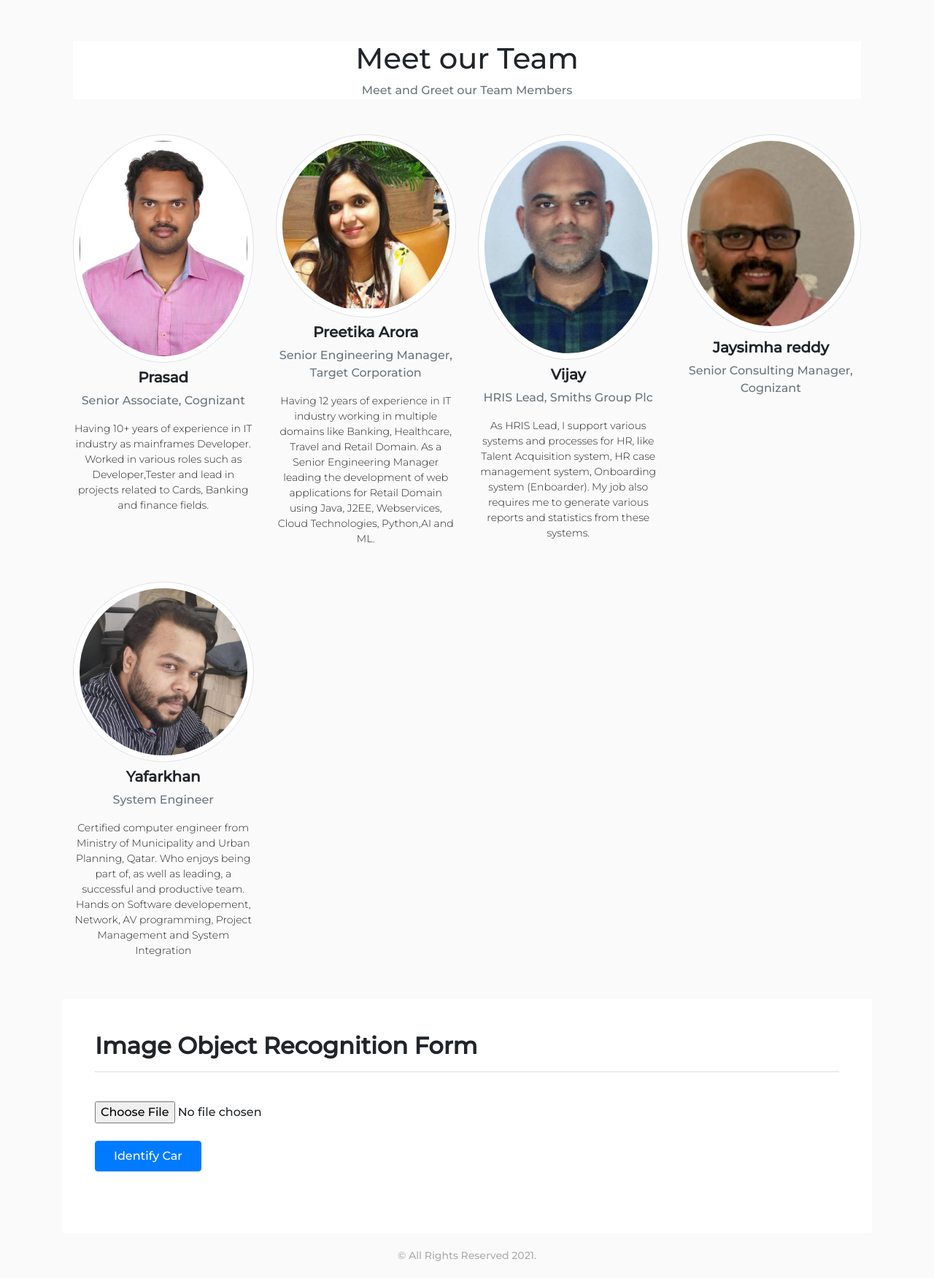
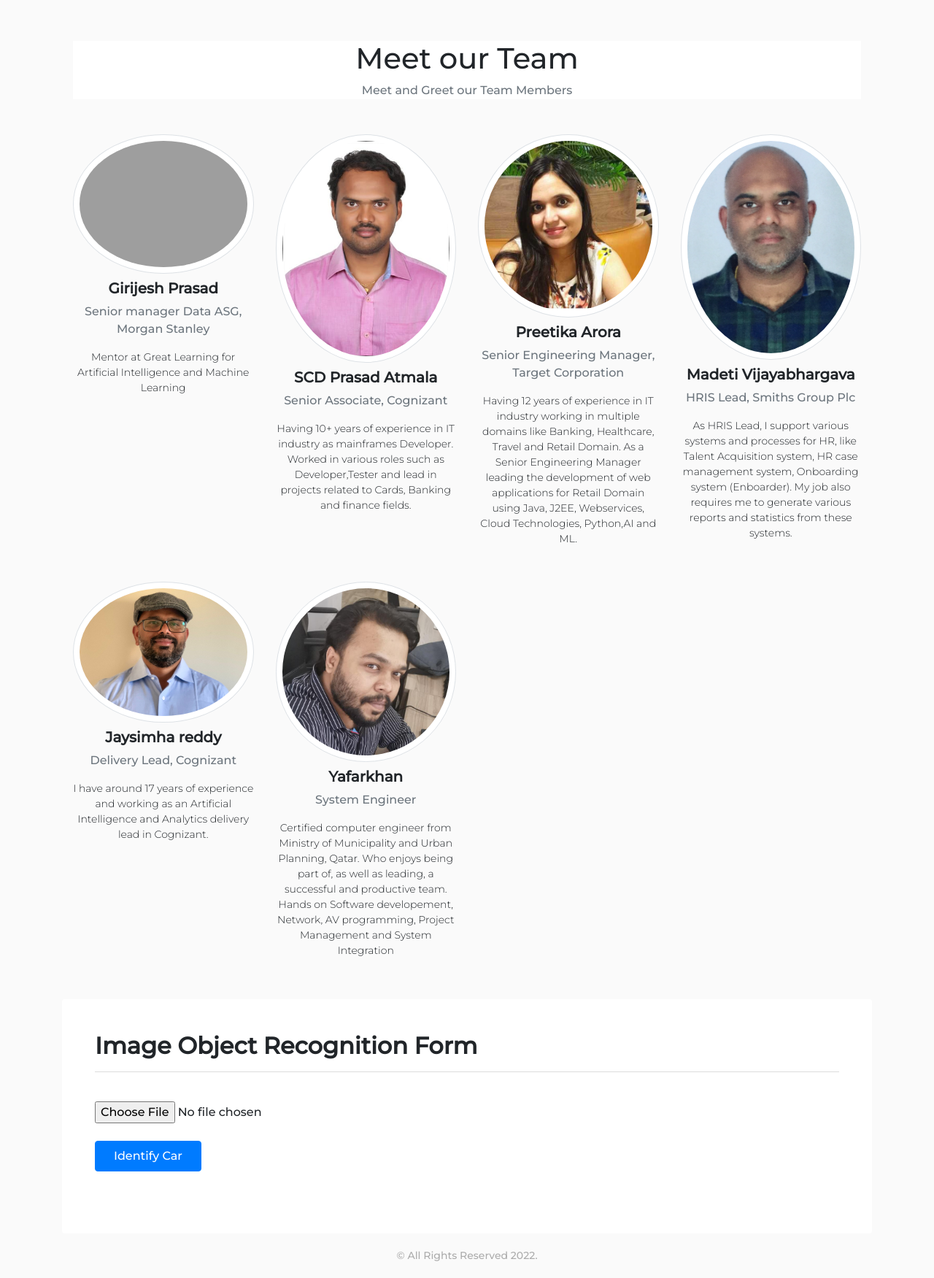
Before and after one commit to ascd-prasad/autovision, a Flask app: template templates/home.html in a window 1280 px wide. Shown: the part 632-2383 px from the top of the page at 73% size. Run offline with Flask 2, Linux system fonts and the light colour scheme; the template is opened without the code that fills it, so the values that code supplies are empty; parts of the project's set-up code (start-up, migrations or seed data) failed here and were passed over; some libraries are stand-ins or nearby versions; grey boxes are pictures that could not be loaded.

Commit message:
Modified UI

```diff
--- a/templates/home.html
+++ b/templates/home.html
@@ -75,10 +75,21 @@
                 <div class="row">
                     <div class="col-md-6 col-lg-3">
                         <div class="img-block mb-5">
+                            <img src="{{url_for('static',filename='images/Girijesh.jpeg')}}"
+                                 class="img-fluid  img-thumbnail rounded-circle" alt="image1">
+                            <div class="content mt-2">
+                                <h4>Girijesh Prasad</h4>
+                                <p class="text-muted">Senior manager Data ASG, Morgan Stanley</p>
+                                <p class="short-text">Mentor at Great Learning for Artificial Intelligence and Machine Learning</p>
+                            </div>
+                        </div>
+                    </div>
+                    <div class="col-md-6 col-lg-3">
+                        <div class="img-block mb-5">
                             <img src="{{url_for('static',filename='images/Prasad.jpeg')}}"
                                 class="img-fluid  img-thumbnail rounded-circle" alt="image1">
                             <div class="content mt-2">
-                                <h4>Prasad</h4>
+                                <h4>SCD Prasad Atmala</h4>
                                 <p class="text-muted">Senior Associate, Cognizant</p>
                                 <p class="short-text">Having 10+ years of experience in IT industry as mainframes Developer.
                                     Worked in various roles such as Developer,Tester and lead in projects related to Cards, Banking and finance fields.</p>
@@ -103,7 +114,7 @@
                             <img src="{{url_for('static',filename='images/vijaya.png')}}"
                                 class="img-fluid  img-thumbnail rounded-circle" alt="image1">
                             <div class="content mt-2">
-                                <h4>Vijay</h4>
+                                <h4>Madeti Vijayabhargava</h4>
                                 <p class="text-muted">HRIS Lead, Smiths Group Plc</p>
                                 <p class="short-text">As HRIS Lead, I support various systems and processes for HR, like Talent Acquisition system, HR case management system, Onboarding system (Enboarder). My job also requires me to generate various reports and statistics from these systems.</p>
                             </div>
@@ -111,12 +122,12 @@
                     </div>
                     <div class="col-md-6 col-lg-3">
                         <div class="img-block mb-5">
-                            <img src="{{url_for('static',filename='images/Jaysimha.png')}}"
+                            <img src="{{url_for('static',filename='images/Jaysimha.jpeg')}}"
                                 class="img-fluid  img-thumbnail rounded-circle" alt="image1">
                             <div class="content mt-2">
                                 <h4>Jaysimha reddy</h4>
-                                <p class="text-muted">Senior Consulting Manager, Cognizant</p>
-                                <p class="short-text"></p>
+                                <p class="text-muted">Delivery Lead, Cognizant</p>
+                                <p class="short-text">I have around 17 years of experience and working as an Artificial Intelligence and Analytics delivery lead in Cognizant.</p>
                             </div>
                         </div>
                     </div>
@@ -167,7 +178,7 @@
 
     <div class="container">
         <div id="footer-wrapper">
-            &copy; All Rights Reserved 2021.
+            &copy; All Rights Reserved 2022.
         </div>
     </div>
 <!--    <form action="upload" method="post" enctype="multipart/form-data">-->
@@ -197,8 +208,8 @@
         reader.onload = function (event) {
             var img = document.getElementById('imagen');
             img.src = event.target.result;
-            img.width = 500;
-            img.height = 500;
+            img.width = 1500;
+            img.height = 1500;
         }
         reader.readAsDataURL(file);
     }
--- a/templates/login.html
+++ b/templates/login.html
@@ -52,7 +52,7 @@
                 </div>
             </div>
             <div id="footer-wrapper">
-                &copy; All Rights Reserved 2021.
+                &copy; All Rights Reserved 2022.
             </div>
         </form>
     </div>
```
Also changed, not shown: static/images/Jaysimha.jpeg (added).
